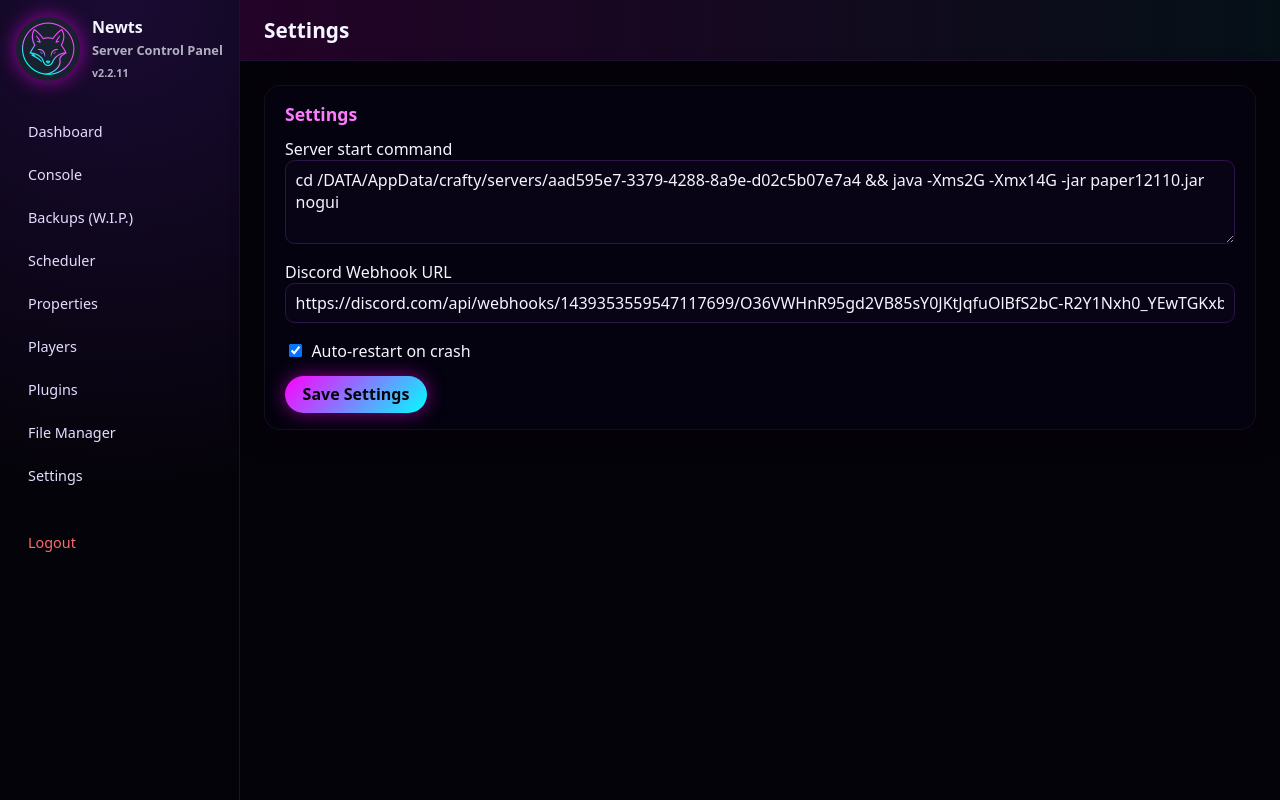
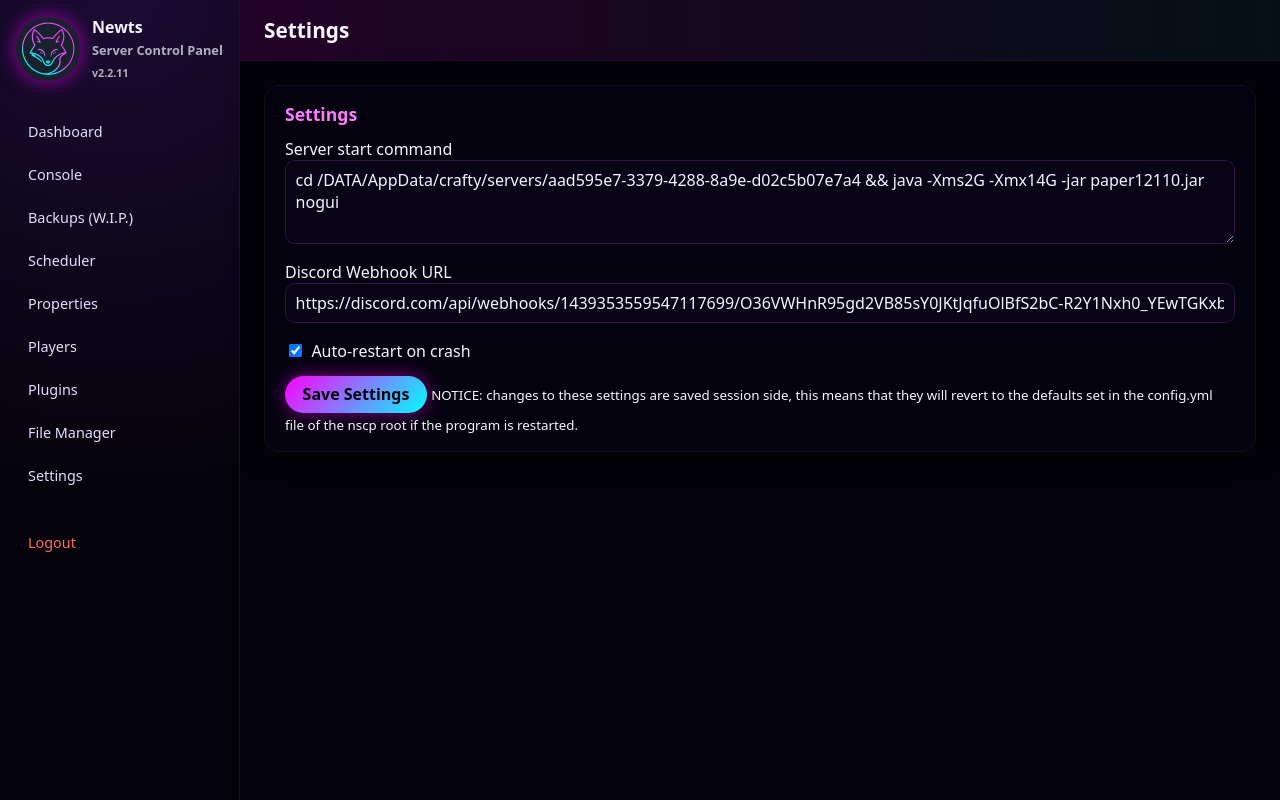
Before and after one commit to newt0000/N.S.C.P.-2.0, a Flask app: page /settings in a window 1280 px wide. Run offline with Flask 3, Linux system fonts and the light colour scheme; the visitor is signed in with stand-in values (Sample User, id 1).

Commit message:
added notice to settings pane

```diff
--- a/templates/settings.html
+++ b/templates/settings.html
@@ -15,6 +15,7 @@
     </label>
 
     <button type="submit" class="btn-primary">Save Settings</button>
+      <small>NOTICE: changes to these settings are saved session side, this means that they will revert to the defaults set in the config.yml file of the nscp root if the program is restarted.</small>
   </form>
 </div>
 {% endblock %}
```
